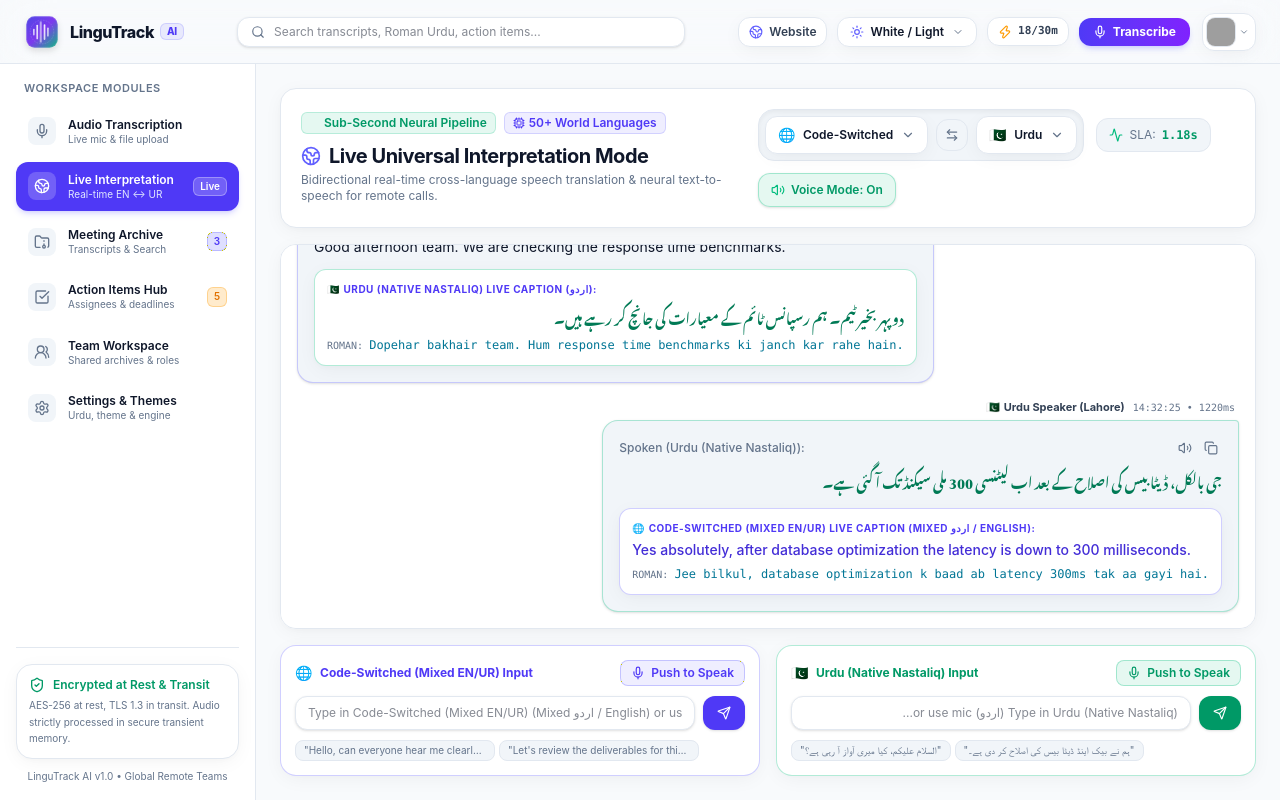
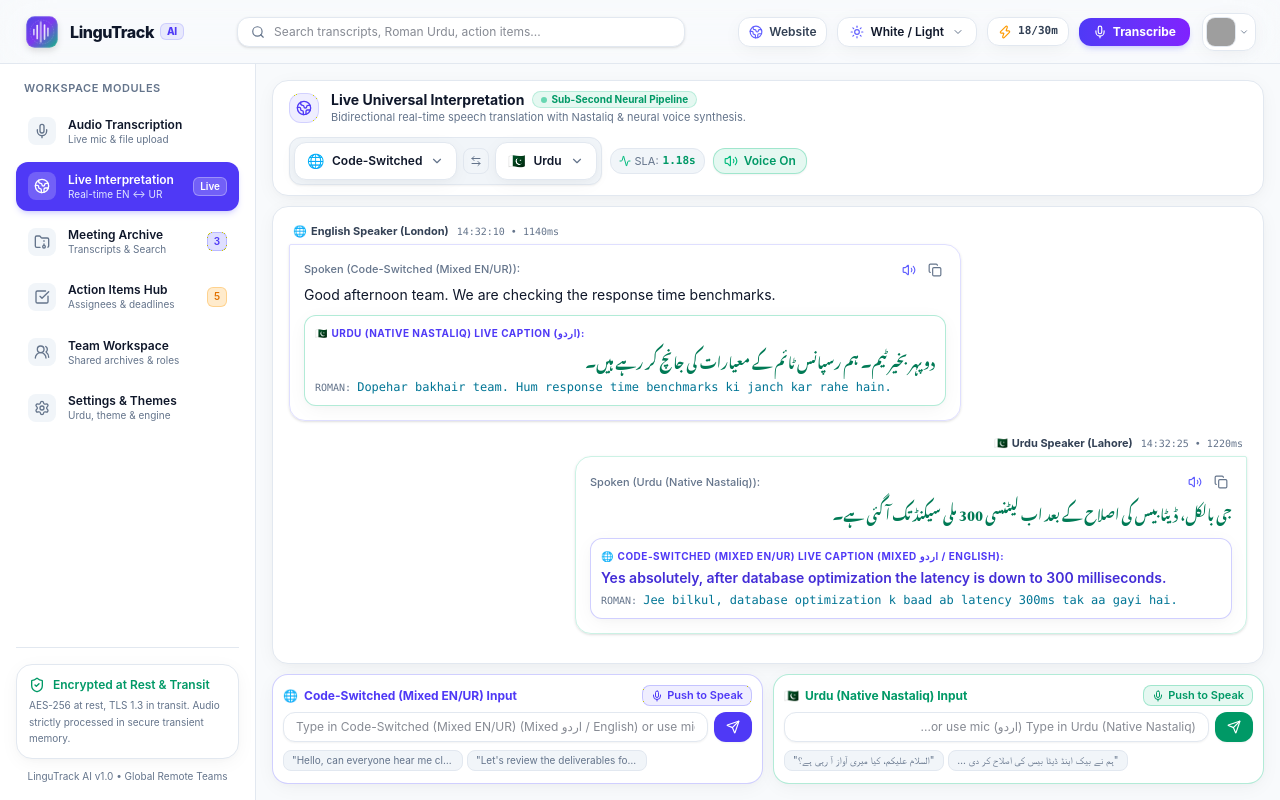
Before and after one commit to Abdulrahman50ab/lingutrackai, a React (Vite) app: page / in a window 1280 px wide. Both pictures are taken after a click on the button "Live Interpretation (EN ↔ UR)". Built offline with nearby package versions, Linux system fonts and the light colour scheme; grey boxes are pictures that could not be loaded; a web font is replaced by a local one.

Commit message:
feat(ui): maximize Live Interpretation chat stream area with compact header and sleek dock

```diff
--- a/src/components/interpretation/LiveInterpretationView.tsx
+++ b/src/components/interpretation/LiveInterpretationView.tsx
@@ -149,7 +149,6 @@
     const sourceLang = side === 'left' ? leftLang : rightLang;
     const targetLang = side === 'left' ? rightLang : leftLang;
     const sMeta = getLanguageByCode(sourceLang);
-    const tMeta = getLanguageByCode(targetLang);
 
     const startTime = performance.now();
     const { translated, roman } = await translateText(text, sourceLang, targetLang);
@@ -174,7 +173,7 @@
     audioEngine.playNotificationChime(side === 'left' ? 523.25 : 659.25);
 
     if (isVoiceModeEnabled) {
-      ttsService.speak(translated, targetLang);
+      ttsService.speak(translated, targetLang, undefined, roman);
     }
   };
 
@@ -199,7 +198,7 @@
       if (isRecordingRight) {
         setIsRecordingRight(false);
         audioEngine.stopRecording();
-        handleSendTurn('right', "تمام ٹیسٹ کامیابی سے مکمل ہو چکے ہیں۔");
+        handleSendTurn('right', "تمام ٹیم ممبرز کے ساتھ رپورٹ شیئر کر دی گئی ہے۔");
       } else {
         setIsRecordingRight(true);
         setIsRecordingLeft(false);
@@ -228,85 +227,86 @@
   const rightPhrases = quickPhrasesByLanguage[rightLang] || quickPhrasesByLanguage.ur;
 
   return (
-    <div className="flex-1 flex flex-col overflow-hidden p-4 sm:p-6 space-y-4">
-      {/* Top Header Card with Universal Language Selectors */}
-      <div className="rounded-2xl border border-theme bg-card-theme p-4 sm:p-5 shadow-sm">
-        <div className="flex flex-col lg:flex-row lg:items-center justify-between gap-4">
+    <div className="flex-1 h-full min-h-0 flex flex-col overflow-hidden p-3 sm:p-4 space-y-2.5">
+      {/* Compact Streamlined Header Bar */}
+      <div className="rounded-2xl border border-theme bg-card-theme px-4 py-2.5 shadow-sm flex flex-wrap items-center justify-between gap-3 shrink-0">
+        {/* Left: Mode Title & Live Status */}
+        <div className="flex items-center gap-3">
+          <div className="p-1.5 rounded-xl bg-indigo-500/10 text-indigo-600 dark:text-indigo-400 border border-indigo-500/20">
+            <Globe2 className="h-4 w-4" />
+          </div>
           <div>
             <div className="flex items-center gap-2">
-              <span className="rounded-md bg-emerald-500/10 px-2 py-0.5 text-xs font-semibold text-emerald-600 dark:text-emerald-400 border border-emerald-500/20 flex items-center gap-1.5">
-                <span className="h-2 w-2 rounded-full bg-emerald-500 animate-ping" />
+              <h1 className="text-sm font-bold text-theme-primary leading-tight">
+                Live Universal Interpretation
+              </h1>
+              <span className="rounded-full bg-emerald-500/10 px-2 py-0.2 text-[10px] font-bold text-emerald-600 dark:text-emerald-400 border border-emerald-500/20 flex items-center gap-1">
+                <span className="h-1.5 w-1.5 rounded-full bg-emerald-500 animate-pulse" />
                 Sub-Second Neural Pipeline
               </span>
-              <span className="rounded-md bg-indigo-500/10 px-2 py-0.5 text-xs font-semibold text-indigo-600 dark:text-indigo-400 border border-indigo-500/20 flex items-center gap-1">
-                <Cpu className="h-3 w-3" />
-                50+ World Languages
-              </span>
             </div>
-            <h1 className="mt-2 text-xl font-bold tracking-tight text-theme-primary flex items-center gap-2">
-              <Globe2 className="h-5 w-5 text-indigo-500" />
-              Live Universal Interpretation Mode
-            </h1>
-            <p className="mt-0.5 text-xs text-theme-muted">
-              Bidirectional real-time cross-language speech translation & neural text-to-speech for remote calls.
+            <p className="text-[11px] text-theme-muted hidden sm:block">
+              Bidirectional real-time speech translation with Nastaliq & neural voice synthesis.
             </p>
           </div>
+        </div>
 
-          {/* Universal Language Pair Selectors & Voice Mode Toggle */}
-          <div className="flex flex-wrap items-center gap-3">
+        {/* Right: Language Pair Switcher, Latency & Voice Mode Toggle */}
+        <div className="flex items-center gap-2">
           {/* Language Pair Selector Bar */}
-            <div className="flex items-center gap-2 rounded-2xl border border-theme bg-card-subtle-theme p-1.5 shadow-inner">
+          <div className="flex items-center gap-1.5 rounded-xl border border-theme bg-card-subtle-theme p-1 shadow-xs">
             <LanguageSelector
               selectedCode={leftLang}
               onChange={setLeftLang}
               compact
-                buttonClassName="bg-card-theme border-indigo-500/30"
+              buttonClassName="bg-card-theme border-indigo-500/30 py-1"
             />
 
             <button
               type="button"
               onClick={handleSwapLanguages}
-                className="rounded-xl p-2 text-theme-muted hover:text-indigo-600 hover:bg-card-theme transition-all border border-theme"
-                title="Swap translation languages"
+              className="rounded-lg p-1.5 text-theme-muted hover:text-indigo-600 hover:bg-card-theme transition-all border border-theme"
+              title="Swap languages"
             >
-                <ArrowLeftRight className="h-3.5 w-3.5" />
+              <ArrowLeftRight className="h-3 w-3" />
             </button>
 
             <LanguageSelector
               selectedCode={rightLang}
               onChange={setRightLang}
               compact
-                buttonClassName="bg-card-theme border-emerald-500/30"
+              buttonClassName="bg-card-theme border-emerald-500/30 py-1"
             />
           </div>
 
-            {/* Real-time Latency Meter */}
-            <div className="flex items-center gap-1.5 rounded-xl border border-theme bg-card-subtle-theme px-3 py-2 text-xs">
-              <Activity className="h-3.5 w-3.5 text-emerald-500" />
+          {/* Latency meter */}
+          <div className="hidden md:flex items-center gap-1 rounded-xl border border-theme bg-card-subtle-theme px-2 py-1 text-[11px]">
+            <Activity className="h-3 w-3 text-emerald-500" />
             <span className="text-theme-muted">SLA:</span>
             <span className="font-mono font-bold text-emerald-600 dark:text-emerald-400">{currentLatency}s</span>
           </div>
 
           {/* Voice Mode Toggle */}
           <button
+            type="button"
             onClick={() => setIsVoiceModeEnabled(prev => !prev)}
-              className={`flex items-center gap-1.5 rounded-xl border px-3 py-2 text-xs font-semibold transition-all ${
+            className={`flex items-center gap-1.5 rounded-xl border px-2.5 py-1 text-xs font-semibold transition-all shadow-xs ${
               isVoiceModeEnabled
-                  ? 'bg-emerald-500/10 text-emerald-600 dark:text-emerald-300 border-emerald-500/30 shadow-sm'
+                ? 'bg-emerald-500/10 text-emerald-600 dark:text-emerald-300 border-emerald-500/30'
                 : 'bg-card-subtle-theme text-theme-muted border-theme'
             }`}
+            title="Toggle Voice Mode TTS"
           >
             {isVoiceModeEnabled ? <Volume2 className="h-3.5 w-3.5 text-emerald-500" /> : <VolumeX className="h-3.5 w-3.5" />}
-              <span>{isVoiceModeEnabled ? 'Voice Mode: On' : 'Muted'}</span>
+            <span className="hidden sm:inline">{isVoiceModeEnabled ? 'Voice On' : 'Muted'}</span>
           </button>
         </div>
       </div>
-      </div>
 
-      {/* Main Conversation Stream */}
+      {/* Spacious Main Chat Conversation Stream (Expanded to maximize screen area) */}
       <div
         ref={scrollRef}
-        className="flex-1 overflow-y-auto rounded-2xl border border-theme bg-card-theme p-4 space-y-4 shadow-sm"
+        className="flex-1 min-h-0 overflow-y-auto rounded-2xl border border-theme bg-card-theme p-4 space-y-3.5 shadow-sm custom-scrollbar"
       >
         {turns.map((turn) => {
           const isLeft = turn.speakerType === 'left';
@@ -316,10 +316,11 @@
           return (
             <div
               key={turn.id}
-              className={`flex flex-col ${isLeft ? 'items-start' : 'items-end'} max-w-2xl ${isLeft ? 'mr-auto' : 'ml-auto'}`}
+              className={`flex flex-col ${isLeft ? 'items-start mr-auto' : 'items-end ml-auto'} max-w-2xl w-full`}
             >
-              <div className="flex items-center gap-2 mb-1 px-1">
-                <span className="text-[11px] font-bold text-theme-secondary flex items-center gap-1">
+              {/* Message Header */}
+              <div className="flex items-center gap-2 mb-1 px-1 text-[11px]">
+                <span className="font-bold text-theme-secondary flex items-center gap-1">
                   <span>{sMeta.flag}</span>
                   <span>{turn.speakerName}</span>
                 </span>
@@ -328,33 +329,39 @@
                 </span>
               </div>
 
+              {/* Message Bubble */}
               <div
-                className={`rounded-2xl p-4 shadow-sm border transition-all ${
+                className={`w-full rounded-2xl p-3.5 shadow-sm border transition-all ${
                   isLeft
-                    ? 'rounded-tl-sm bg-card-subtle-theme border-indigo-500/30'
-                    : 'rounded-tr-sm bg-card-subtle-theme border-emerald-500/30'
+                    ? 'rounded-tl-xs bg-card-subtle-theme/90 border-indigo-500/20'
+                    : 'rounded-tr-xs bg-card-subtle-theme/90 border-emerald-500/20'
                 }`}
               >
-                {/* Original Spoken Text */}
-                <div className="text-xs text-theme-muted font-medium mb-1.5 flex items-center justify-between gap-4">
+                {/* Spoken Text Row */}
+                <div className="text-[11px] text-theme-muted font-medium mb-1 flex items-center justify-between gap-2">
                   <span>Spoken ({sMeta.name}):</span>
                   <div className="flex items-center gap-1">
                     <button
+                      type="button"
                       onClick={() => handleReplayTurnAudio(turn)}
-                      className="text-theme-muted hover:text-theme-primary p-1"
+                      className="text-theme-muted hover:text-theme-primary p-1 rounded hover:bg-card-theme transition-colors"
                       title="Play translated audio"
+                      aria-label="Play translated audio"
                     >
-                      <Volume2 className="h-3.5 w-3.5" />
+                      <Volume2 className="h-3.5 w-3.5 text-indigo-500" />
                     </button>
                     <button
+                      type="button"
                       onClick={() => handleCopy(turn.id, turn.translatedText)}
-                      className="text-theme-muted hover:text-theme-primary p-1"
-                      title="Copy translated caption"
+                      className="text-theme-muted hover:text-theme-primary p-1 rounded hover:bg-card-theme transition-colors"
+                      title="Copy translation"
+                      aria-label="Copy translated text"
                     >
                       {copiedId === turn.id ? <Check className="h-3.5 w-3.5 text-emerald-500" /> : <Copy className="h-3.5 w-3.5" />}
                     </button>
                   </div>
                 </div>
+
                 <p
                   dir={sMeta.dir}
                   className={`text-sm ${sMeta.dir === 'rtl' ? 'urdu-text text-base text-emerald-700 dark:text-emerald-200' : 'text-theme-primary'}`}
@@ -362,8 +369,8 @@
                   {turn.sourceText}
                 </p>
 
-                {/* Translated Result Card */}
-                <div className={`mt-3 rounded-xl p-3 border ${
+                {/* Live Translation Caption Sub-Card */}
+                <div className={`mt-2.5 rounded-xl p-2.5 border ${
                   isLeft ? 'bg-card-theme border-emerald-500/30' : 'bg-card-theme border-indigo-500/30'
                 }`}>
                   <span className="text-[10px] font-bold uppercase tracking-wider text-indigo-600 dark:text-indigo-400 block mb-1 flex items-center gap-1">
@@ -373,9 +380,9 @@
 
                   <p
                     dir={tMeta.dir}
-                    className={`text-sm font-medium ${
+                    className={`text-sm font-semibold ${
                       tMeta.dir === 'rtl'
-                        ? 'urdu-text text-lg text-emerald-700 dark:text-emerald-300'
+                        ? 'urdu-text text-base text-emerald-700 dark:text-emerald-300'
                         : 'text-indigo-700 dark:text-indigo-200'
                     }`}
                   >
@@ -383,7 +390,7 @@
                   </p>
 
                   {turn.romanUrduText && (
-                    <p className="mt-1.5 text-xs text-cyan-700 dark:text-cyan-300 font-mono">
+                    <p className="mt-1 text-xs text-cyan-700 dark:text-cyan-300 font-mono">
                       <span className="text-[10px] text-theme-muted uppercase">Roman: </span>
                       {turn.romanUrduText}
                     </p>
@@ -395,31 +402,32 @@
         })}
       </div>
 
-      {/* Dual Interactive Input Bar */}
-      <div className="grid grid-cols-1 md:grid-cols-2 gap-4">
+      {/* Streamlined Dual-Speaker Input Dock (Compact Height) */}
+      <div className="grid grid-cols-1 md:grid-cols-2 gap-2.5 shrink-0">
         {/* Left Speaker Input */}
-        <div className="rounded-2xl border border-indigo-500/30 bg-card-theme p-3.5 space-y-2.5 shadow-sm">
+        <div className="rounded-2xl border border-indigo-500/30 bg-card-theme p-2.5 space-y-1.5 shadow-sm">
           <div className="flex items-center justify-between">
-            <div className="flex items-center gap-2">
-              <span className="text-sm">{leftMeta.flag}</span>
+            <div className="flex items-center gap-1.5">
+              <span className="text-xs">{leftMeta.flag}</span>
               <span className="text-xs font-bold text-indigo-600 dark:text-indigo-300">
                 {leftMeta.name} Input
               </span>
             </div>
             <button
+              type="button"
               onClick={() => handleToggleMic('left')}
-              className={`flex items-center gap-1.5 rounded-lg px-2.5 py-1 text-xs font-semibold transition-all ${
+              className={`flex items-center gap-1 rounded-lg px-2 py-0.5 text-xs font-semibold transition-all ${
                 isRecordingLeft
                   ? 'bg-rose-600 text-white animate-pulse'
                   : 'bg-indigo-500/10 text-indigo-600 dark:text-indigo-300 border border-indigo-500/30 hover:bg-indigo-500/20'
               }`}
             >
-              <Mic className="h-3.5 w-3.5" />
-              <span>{isRecordingLeft ? 'Listening...' : 'Push to Speak'}</span>
+              <Mic className="h-3 w-3" />
+              <span className="text-[11px]">{isRecordingLeft ? 'Listening...' : 'Push to Speak'}</span>
             </button>
           </div>
 
-          <div className="flex gap-2">
+          <div className="flex gap-1.5">
             <input
               type="text"
               dir={leftMeta.dir}
@@ -427,26 +435,27 @@
               onChange={(e) => setInputLeft(e.target.value)}
               onKeyDown={(e) => e.key === 'Enter' && handleSendTurn('left')}
               placeholder={`Type in ${leftMeta.name} (${leftMeta.nativeName}) or use mic...`}
-              className="flex-1 rounded-xl border border-theme bg-input-theme px-3 py-2 text-xs text-theme-primary placeholder:text-theme-muted focus:border-indigo-500 focus:outline-none shadow-sm"
+              className="flex-1 rounded-xl border border-theme bg-input-theme px-3 py-1.5 text-xs text-theme-primary placeholder:text-theme-muted focus:border-indigo-500 focus:outline-none shadow-xs"
             />
             <button
               type="button"
               aria-label="Send Left Speaker Message"
               onClick={() => handleSendTurn('left')}
-              className="rounded-xl bg-indigo-600 px-3.5 py-2 text-xs font-bold text-white hover:bg-indigo-500 transition-all flex items-center gap-1 shadow-sm"
+              className="rounded-xl bg-indigo-600 px-3 py-1.5 text-xs font-bold text-white hover:bg-indigo-500 transition-all flex items-center gap-1 shadow-xs shrink-0"
             >
               <Send className="h-3.5 w-3.5" />
             </button>
           </div>
 
           {/* Quick Phrases */}
-          <div className="flex flex-wrap gap-1">
+          <div className="flex items-center gap-1 overflow-x-auto py-0.5 no-scrollbar">
             {leftPhrases.slice(0, 2).map((phrase, idx) => (
               <button
                 key={idx}
+                type="button"
                 dir={leftMeta.dir}
                 onClick={() => handleSendTurn('left', phrase)}
-                className="rounded-lg bg-card-subtle-theme px-2 py-0.5 text-[10px] text-theme-muted hover:text-theme-primary truncate max-w-[200px] border border-theme"
+                className="rounded-lg bg-card-subtle-theme px-2 py-0.5 text-[10px] text-theme-muted hover:text-theme-primary truncate max-w-[180px] border border-theme shrink-0"
               >
                 "{phrase}"
               </button>
@@ -455,28 +464,29 @@
         </div>
 
         {/* Right Speaker Input */}
-        <div className="rounded-2xl border border-emerald-500/30 bg-card-theme p-3.5 space-y-2.5 shadow-sm">
+        <div className="rounded-2xl border border-emerald-500/30 bg-card-theme p-2.5 space-y-1.5 shadow-sm">
           <div className="flex items-center justify-between">
-            <div className="flex items-center gap-2">
-              <span className="text-sm">{rightMeta.flag}</span>
+            <div className="flex items-center gap-1.5">
+              <span className="text-xs">{rightMeta.flag}</span>
               <span className="text-xs font-bold text-emerald-600 dark:text-emerald-300">
                 {rightMeta.name} Input
               </span>
             </div>
             <button
+              type="button"
               onClick={() => handleToggleMic('right')}
-              className={`flex items-center gap-1.5 rounded-lg px-2.5 py-1 text-xs font-semibold transition-all ${
+              className={`flex items-center gap-1 rounded-lg px-2 py-0.5 text-xs font-semibold transition-all ${
                 isRecordingRight
                   ? 'bg-rose-600 text-white animate-pulse'
                   : 'bg-emerald-500/10 text-emerald-600 dark:text-emerald-300 border border-emerald-500/30 hover:bg-emerald-500/20'
               }`}
             >
-              <Mic className="h-3.5 w-3.5" />
-              <span>{isRecordingRight ? 'Listening...' : 'Push to Speak'}</span>
+              <Mic className="h-3 w-3" />
+              <span className="text-[11px]">{isRecordingRight ? 'Listening...' : 'Push to Speak'}</span>
             </button>
           </div>
 
-          <div className="flex gap-2">
+          <div className="flex gap-1.5">
             <input
               type="text"
               dir={rightMeta.dir}
@@ -484,26 +494,27 @@
               onChange={(e) => setInputRight(e.target.value)}
               onKeyDown={(e) => e.key === 'Enter' && handleSendTurn('right')}
               placeholder={`Type in ${rightMeta.name} (${rightMeta.nativeName}) or use mic...`}
-              className="flex-1 rounded-xl border border-theme bg-input-theme px-3 py-2 text-xs text-theme-primary placeholder:text-theme-muted focus:border-emerald-500 focus:outline-none shadow-sm"
+              className="flex-1 rounded-xl border border-theme bg-input-theme px-3 py-1.5 text-xs text-theme-primary placeholder:text-theme-muted focus:border-emerald-500 focus:outline-none shadow-xs"
             />
             <button
               type="button"
               aria-label="Send Right Speaker Message"
               onClick={() => handleSendTurn('right')}
-              className="rounded-xl bg-emerald-600 px-3.5 py-2 text-xs font-bold text-white hover:bg-emerald-500 transition-all flex items-center gap-1 shadow-sm"
+              className="rounded-xl bg-emerald-600 px-3 py-1.5 text-xs font-bold text-white hover:bg-emerald-500 transition-all flex items-center gap-1 shadow-xs shrink-0"
             >
               <Send className="h-3.5 w-3.5" />
             </button>
           </div>
 
           {/* Quick Phrases */}
-          <div className="flex flex-wrap gap-1">
+          <div className="flex items-center gap-1 overflow-x-auto py-0.5 no-scrollbar">
             {rightPhrases.slice(0, 2).map((phrase, idx) => (
               <button
                 key={idx}
+                type="button"
                 dir={rightMeta.dir}
                 onClick={() => handleSendTurn('right', phrase)}
-                className="rounded-lg bg-card-subtle-theme px-2 py-0.5 text-[10px] text-theme-muted hover:text-theme-primary truncate max-w-[200px] border border-theme"
+                className="rounded-lg bg-card-subtle-theme px-2 py-0.5 text-[10px] text-theme-muted hover:text-theme-primary truncate max-w-[180px] border border-theme shrink-0"
               >
                 "{phrase}"
               </button>
```
Also changed, not shown: tests/visual-snapshots/01_landing_page_default.png. Lines whose indentation alone changed are shown as unchanged.
